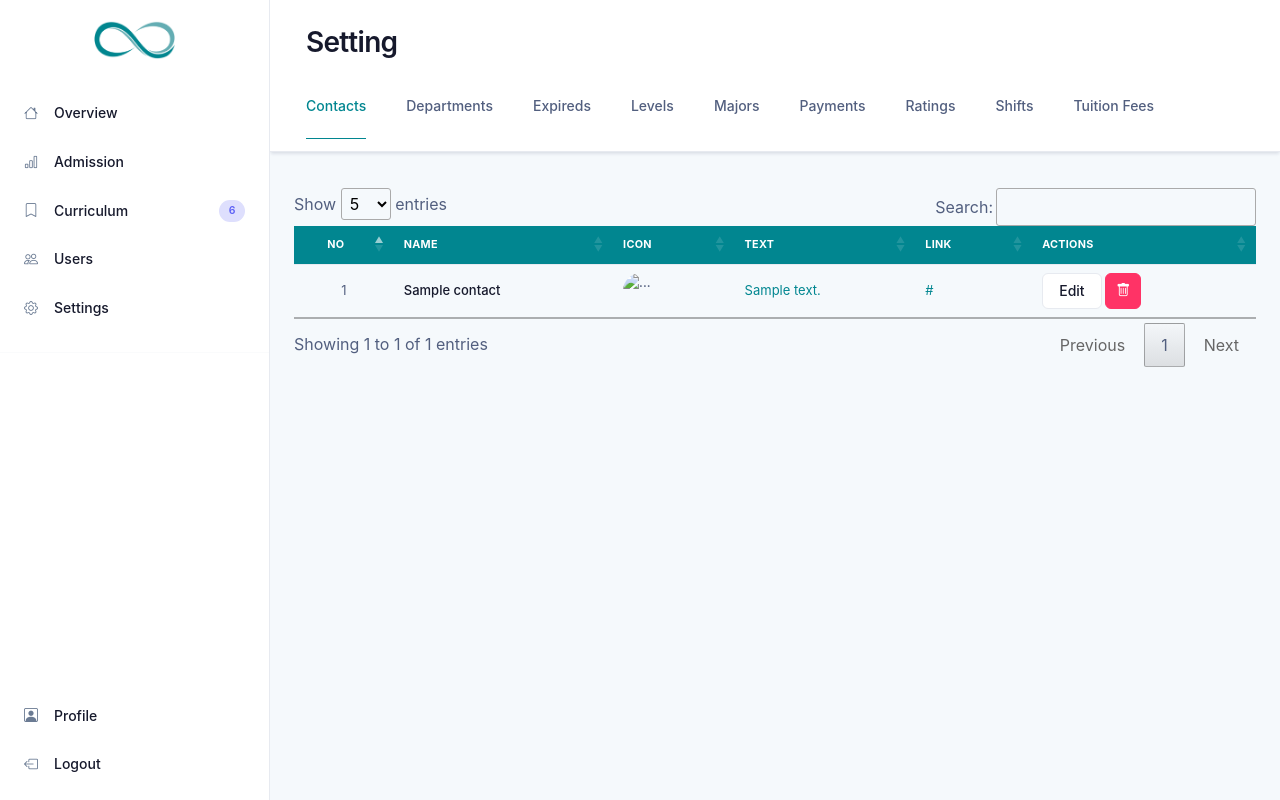
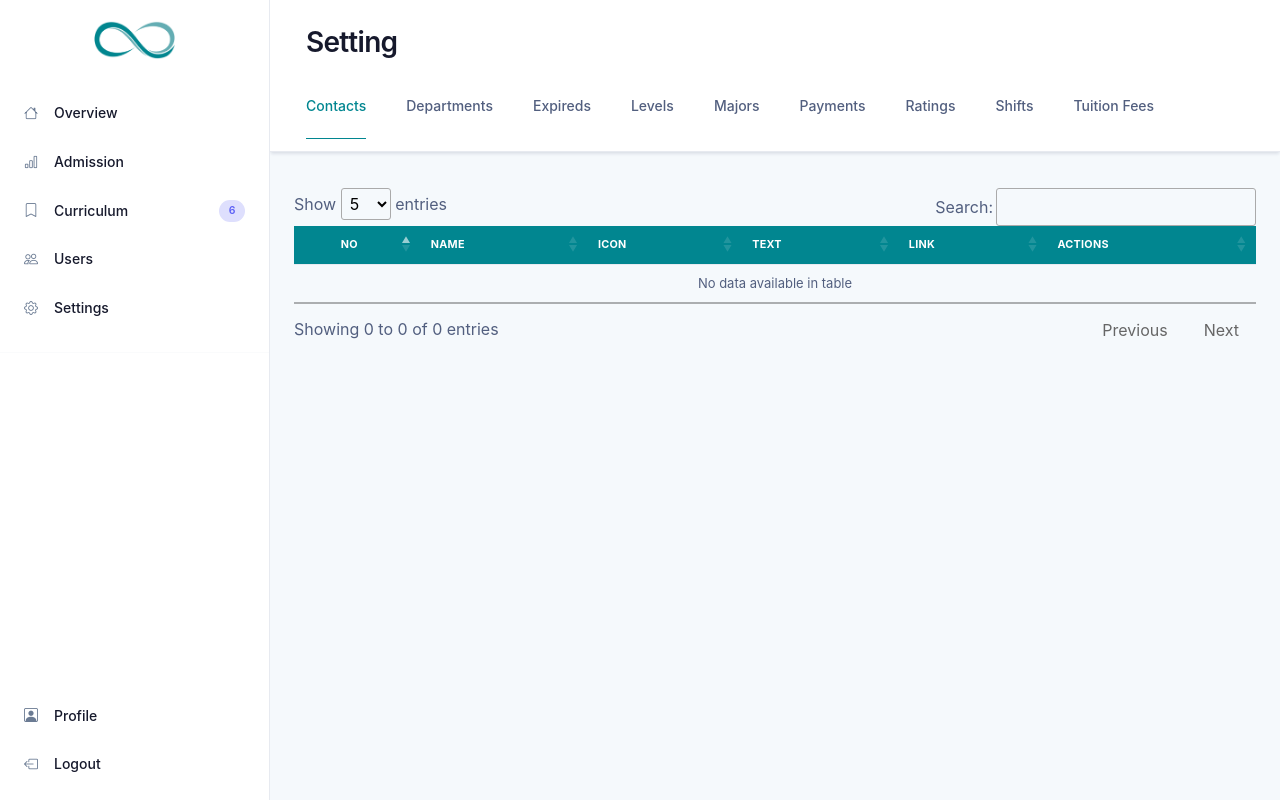
Before and after one commit to chhay-sophal/school-admission, a Django app: page /dashboard/setting in a window 1280 px wide. Run offline with Django 4.2, Linux system fonts and the light colour scheme; a user stored in the database is signed in; tables that the repository leaves empty hold one stand-in row (values such as "Sample post"); some libraries are stand-ins or nearby versions.

Commit message:
Fix some bugs on contacts tab

```diff
--- a/Django-Project/school_admission/dashboard/views.py
+++ b/Django-Project/school_admission/dashboard/views.py
@@ -167,7 +167,7 @@ class SettingView(LoginRequiredMixin, View):
         template_name = 'dashboard/setting.html'
         context = {
             'title': "Setting",
-            'contacts': Contact.objects.all(),
+            'contacts': Contact.objects.exclude(id=1),
             'departments': Department.objects.all(),
             'expireds': Expired.objects.all(),
             'levels': Level.objects.all(),
--- a/Django-Project/school_admission/templates/dashboard/dashboard.html
+++ b/Django-Project/school_admission/templates/dashboard/dashboard.html
@@ -116,6 +116,9 @@
         </div>
     </div>
 
+    <!-- FONT AWESOME -->
+    <script src="https://kit.fontawesome.com/302987efd2.js" crossorigin="anonymous"></script>
+
     <script src="{% static 'js/dashboard.js' %}"></script>
 </body>
 
--- a/Django-Project/school_admission/templates/dashboard/setting.html
+++ b/Django-Project/school_admission/templates/dashboard/setting.html
@@ -97,7 +97,7 @@
                                 <a class="text-heading font-semibold" href="#">{{ contact.name }}</a>
                             </td>
                             <td data-label="Icon">
-                                <img alt="..." src="{{ contact.icon.url }}" class="avatar avatar-sm rounded-circle me-2">
+                                <i class="{{ contact.icon }}"></i>
                             </td>
                             <td data-label="Text">
                                 <a class="">{{ contact.text }}</a>
```
